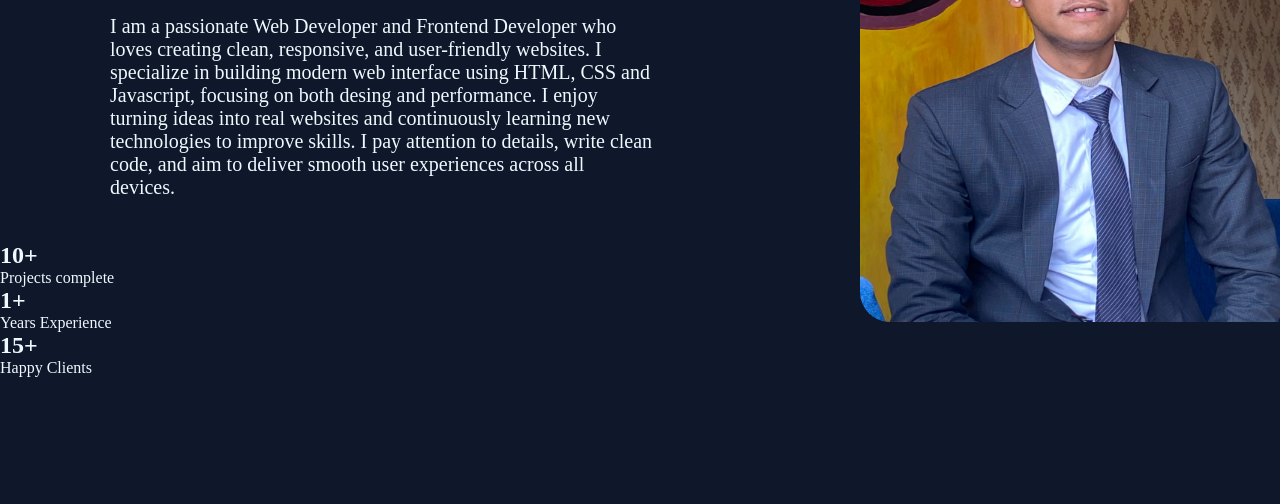
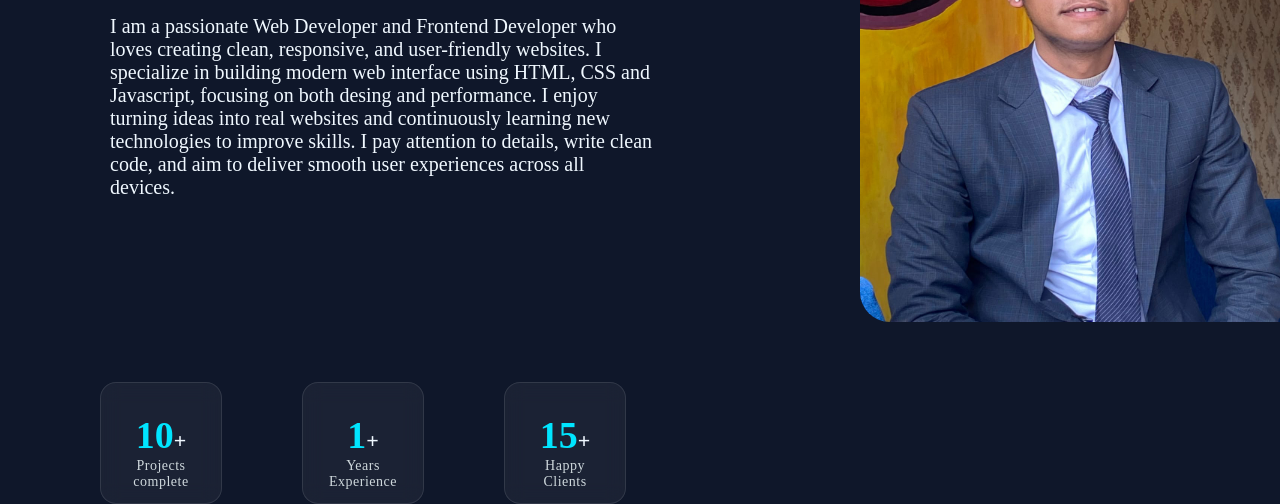
Before and after one commit to anishkhatri10/4_anish_khatri_ncmt_web_technology, a plain HTML site: page Portfolio/index.html in a window 1280 px wide. Shown: the part 426-930 px from the top of the page. Before the commit the page ends 803 px from the top, so only its background shows below. Drawn offline with Linux system fonts and the light colour scheme.

```diff
--- a/Portfolio/index.html
+++ b/Portfolio/index.html
@@ -53,21 +53,17 @@
             <img class="pto2" src="image.img/pto portfolio.jpeg" alt="" height="550px" width="450px">
         </div>
 </div>
-<br> <br> <br> <br>
-<br> <br> <br> <br>
-<br> <br> <br> <br>
-<br> <br> <br> <br>
-<br> <br> <br> <br>
+
         <!--new section for cards-->
-<section class="cards">
-    <div class="card_one">
-        <h1>10<span>+</span></h1>
+<section class="stats">
+    <div class="stat-card">
+        <h2>10<span>+</span></h2>
         <P>Projects complete</P>
     </div>
-    <div class="card_two"><h1>1<span>+</span></h1>
+    <div class="stat-card"><h2>1<span>+</span></h2>
         <p>Years Experience</p>
     </div>
-    <div class="card_three"><h1>15<span>+</span></h1>
+    <div class="stat-card"><h2>15<span>+</span></h2>
         <p>Happy Clients</p>
     </div>
 
--- a/Portfolio/style.css
+++ b/Portfolio/style.css
@@ -100,3 +100,44 @@ button {
  .pto2 {
     border-radius: 30px;
  }
+
+ /*css for the cards*/
+ .stats {
+  display: flex;
+  gap: 80px;
+  margin-left: 100px;
+}
+
+.stat-card {
+  width: 80px;
+  height: 60px;
+  background: rgba(255, 255, 255, 0.05);
+  border-radius: 16px;
+  text-align: center;
+  padding: 30px 20px;
+  backdrop-filter: blur(10px);
+  border: 1px solid rgba(255, 255, 255, 0.1);
+  transition: 0.3s ease;
+  margin-top: 500px;
+}
+
+.stat-card:hover {
+  transform: translateY(-8px);
+  box-shadow: 0 10px 30px rgba(0, 255, 255, 0.15);
+}
+
+.stat-card h2 {
+  font-size: 38px;
+  color: #00e5ff;
+  margin-bottom: 1px;
+}
+
+.stat-card h2 span {
+  font-size: 22px;
+}
+
+.stat-card p {
+  font-size: 14px;
+  color: #cfd8dc;
+  letter-spacing: 0.5px;
+}
```
